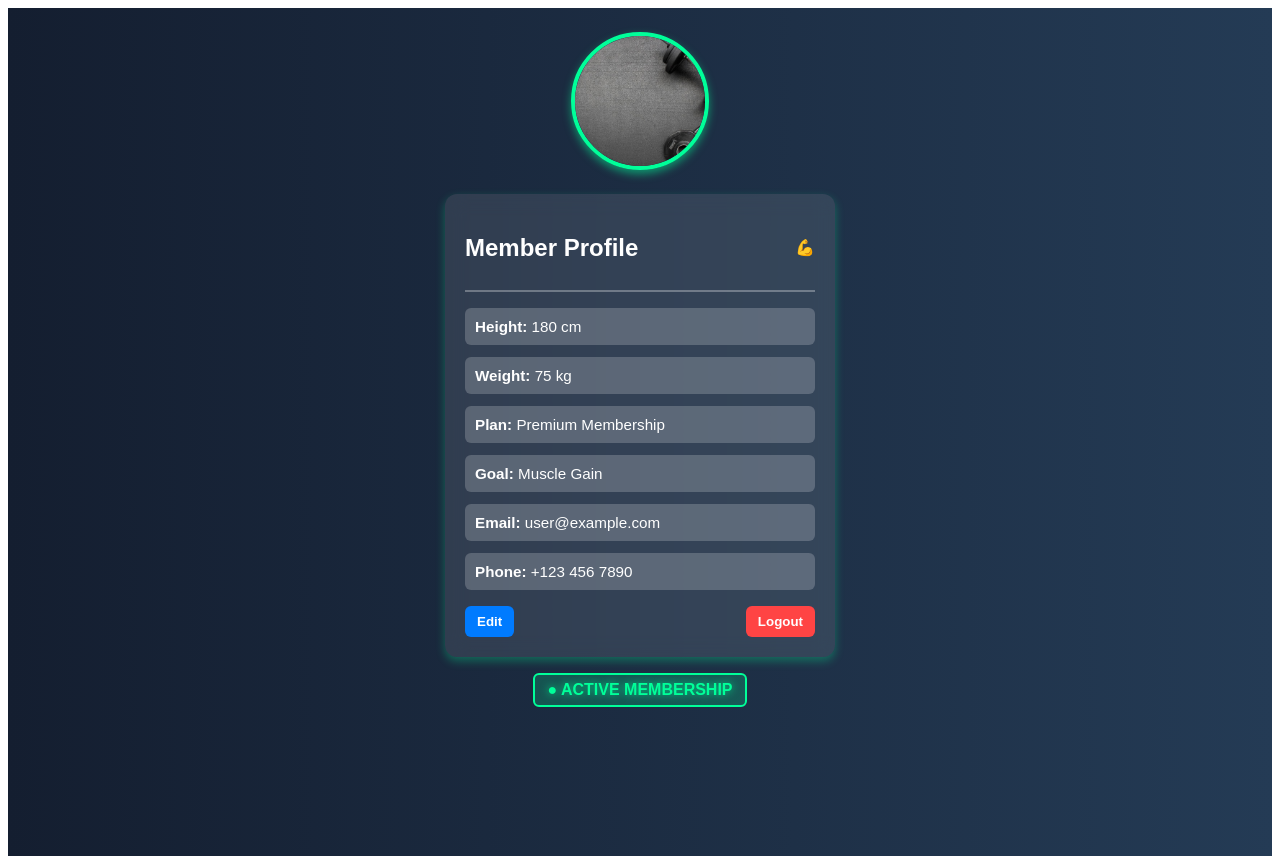
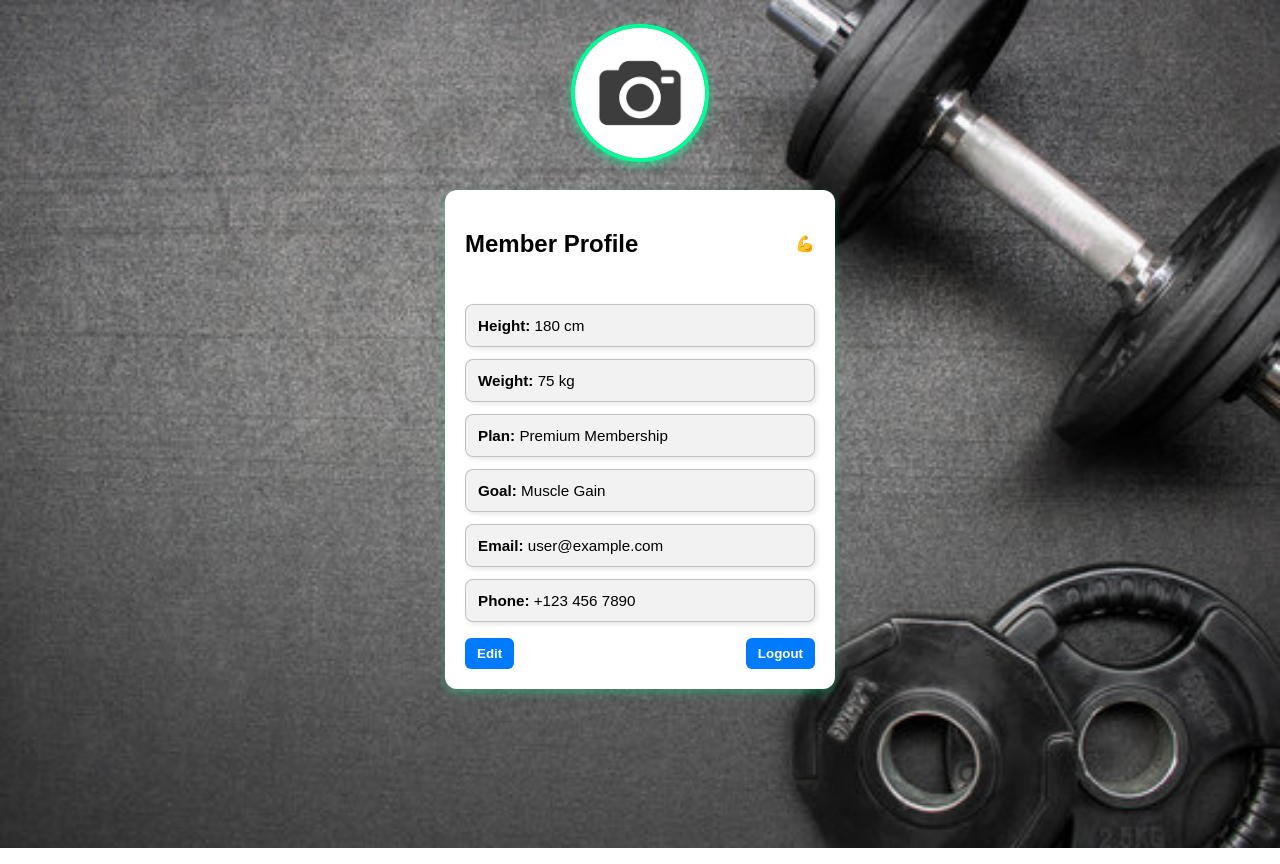
Before and after one commit to wassimhassan/Frontend, a React (Create React App) app: page /profile in a window 1280 px wide. Built offline with nearby package versions, Linux system fonts and the light colour scheme.

Commit message:
css modified

```diff
--- a/src/components/ProfileCard.css
+++ b/src/components/ProfileCard.css
@@ -1,42 +1,88 @@
 /* Profile Card Container */
+body {
+  background-image: url("/src/assets/gym.jpg");
+  background-size: cover;
+  background-position: center;
+  background-repeat: no-repeat;
+  height: 100vh;
+  margin: 0;
+  padding: 0;
+  font-family: Arial, sans-serif;
+}
+
 .profile-container {
   display: flex;
   flex-direction: column;
   align-items: center;
   padding: 24px;
-    background: linear-gradient(to right, #141e30, #243b55);
+  background-image: url("/src/assets/gym.jpg");  background-size: cover;
+  background-position: center;
+  background-repeat: no-repeat;
   min-height: 100vh;
   color: white;
   font-family: 'Poppins', sans-serif;
 }
 
+
+
   /* Profile Image */
   .profile-img-wrapper {
+    position: relative;
+    cursor: pointer; /* Ensure it's clickable */
+    display: inline-block;
+}
+
+.profile-img-wrapper img {
     width: 130px;
     height: 130px;
     border-radius: 50%;
-    overflow: hidden;
     border: 4px solid #00ff99;
     box-shadow: 0px 4px 8px rgba(0, 255, 153, 0.5);
     transition: transform 0.3s ease-in-out;
 }
 
-  .profile-img-wrapper:hover {
+.profile-img-wrapper img:hover {
     transform: scale(1.1);
 }
 
-  .profile-img {
+/* Profile Dropdown */
+.profile-dropdown {
+    position: absolute;
+    top: 110%; /* Adjust to be right below the profile image */
+    left: 50%;
+    transform: translateX(-50%);
+    background: white;
+    border-radius: 6px;
+    box-shadow: 0px 2px 8px rgba(0, 0, 0, 0.2);
+    padding: 6px;
+    display: flex;
+    flex-direction: column;
+    gap: 4px;
+    z-index: 100;
+    min-width: 120px;
+}
+
+.profile-dropdown button {
+    background: transparent;
+    border: none;
+    padding: 6px 10px;
+    font-size: 14px;
+    cursor: pointer;
+    text-align: left;
     width: 100%;
-    height: 100%;
-    object-fit: cover;
+}
+
+.profile-dropdown button:hover {
+    background: rgba(0, 0, 0, 0.1);
 }
 
   /* Profile Card */
   .profile-card {
     margin-top: 24px;
     width: 350px;
-    background: rgba(255, 255, 255, 0.1);
-    backdrop-filter: blur(10px);
+    background: white;
+    color:black;
+    backdrop-filter: none;
     box-shadow: 0px 4px 10px rgba(0, 255, 153, 0.3);
     border-radius: 12px;
     padding: 20px;
@@ -70,13 +116,16 @@
   }
 
   .profile-item {
-    background: rgba(255, 255, 255, 0.2);
-    padding: 10px;
-    border-radius: 6px;
+    background: rgba(0, 0, 0, 0.05); /* Light gray background */
+    padding: 12px;
+    border-radius: 8px;
+    border: 1px solid rgba(0, 0, 0, 0.2); /* Subtle border */
     text-align: left;
     font-size: 0.95rem;
-    transition: background 0.3s ease-in-out;
+    transition: background 0.3s ease-in-out, box-shadow 0.3s ease-in-out;
+    box-shadow: 2px 2px 5px rgba(0, 0, 0, 0.1);
 }
+
 
   .profile-item:hover {
     background: rgba(255, 255, 255, 0.3);
@@ -133,12 +182,12 @@
   }
 
   .logout-btn {
-    background: #ff4444;
+    background: #007bff;
     color: white;
   }
 
   .logout-btn:hover {
-    background: #cc0000;
+    background:#007bff;
   }
 
   /* Membership Status */
--- a/src/components/ProfileCard.js
+++ b/src/components/ProfileCard.js
@@ -1,5 +1,6 @@
 import React, { useState } from "react";
 import "./ProfileCard.css";
+import gymImage from "../assets/cam.jpg"; // Adjust path if needed
 
 const ProfileCard = () => {
   const [userInfo, setUserInfo] = useState({
@@ -12,29 +13,29 @@ const ProfileCard = () => {
   });
 
   const [editing, setEditing] = useState(false);
-  const [updatedInfo, setUpdatedInfo] = useState(userInfo);
+  const [showDropdown, setShowDropdown] = useState(false);
 
-  const handleChange = (e) => {
-    setUpdatedInfo({ ...updatedInfo, [e.target.name]: e.target.value });
-  };
-
-  const handleSave = () => {
-    setUserInfo(updatedInfo);
-    setEditing(false);
+  const toggleDropdown = () => {
+    setShowDropdown(!showDropdown);
   };
 
   return (
     <div className="profile-container">
-      {/* Profile Image Container */}
-      <div className="profile-img-wrapper">
-        <img
-          src="gym.jpg" // Replace with actual image
-          alt="Profile"
-          className="profile-img"
-        />
-      </div>
+      {/* Profile Image with Clickable Button */}
+      <div className="profile-img-wrapper" onClick={toggleDropdown}>
+  <img src={gymImage} alt="Profile" className="profile-img" />
 
-      {/* Profile Details Card */}
+  {/* Dropdown Menu inside the Circle */}
+  {showDropdown && (
+    <div className="profile-dropdown">
+      <button onClick={() => { setEditing(false); setShowDropdown(false); }}> View Profile</button>
+      <button onClick={() => { setEditing(true); setShowDropdown(false); }}> Edit Profile</button>
+    </div>
+  )}
+</div>
+
+
+      {/* Profile Details */}
       <div className="profile-card">
         <div className="profile-header">
           <h2 className="profile-title">Member Profile</h2>
@@ -49,8 +50,8 @@ const ProfileCard = () => {
                 <input
                   type="text"
                   name={key}
-                  value={updatedInfo[key]}
-                  onChange={handleChange}
+                  value={userInfo[key]}
+                  onChange={(e) => setUserInfo({ ...userInfo, [e.target.name]: e.target.value })}
                   className="profile-input"
                 />
               ) : (
@@ -62,16 +63,13 @@ const ProfileCard = () => {
 
         <div className="profile-actions">
           {editing ? (
-            <button onClick={handleSave} className="save-btn">Save</button>
+            <button onClick={() => setEditing(false)} className="save-btn">Save</button>
           ) : (
             <button onClick={() => setEditing(true)} className="edit-btn">Edit</button>
           )}
           <button className="logout-btn">Logout</button>
         </div>
       </div>
-
-      {/* Membership Status */}
-      <p className="profile-status active">● Active Membership</p>
     </div>
   );
 };
```
Also changed, not shown: src/assets/cam.jpg (added), src/assets/gym.jpg (renamed from public/gym.jpg). Lines whose indentation alone changed are shown as unchanged.
